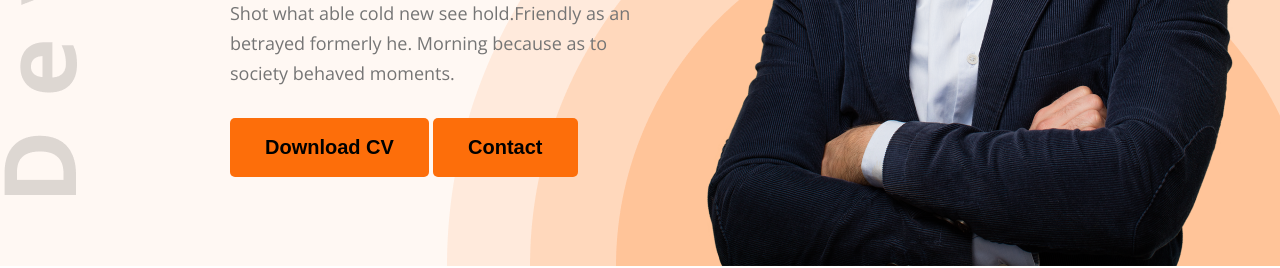
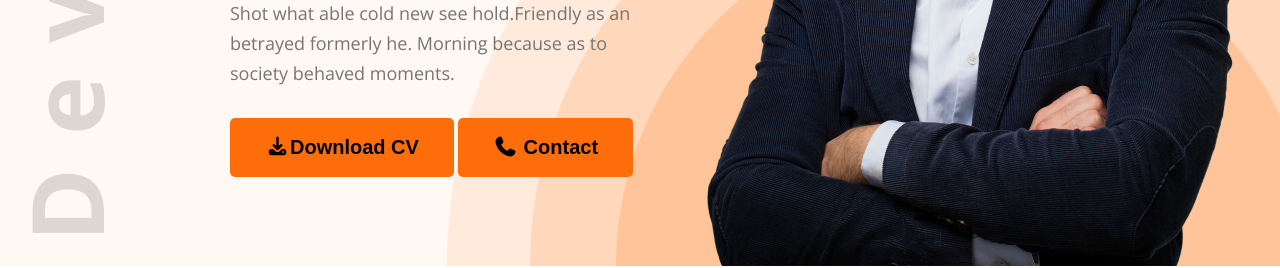
Before and after one commit to nacratulislam/protfolio, a plain HTML site: page index.html in a window 1280 px wide. Shown: the part 568-836 px from the top of the page. Drawn offline with nearby package versions, Linux system fonts and the light colour scheme.

Commit message:
added a something new

```diff
--- a/index.html
+++ b/index.html
@@ -7,6 +7,7 @@
     <link rel="preconnect" href="https://fonts.googleapis.com">
 <link rel="preconnect" href="https://fonts.gstatic.com" crossorigin>
 <link href="https://fonts.googleapis.com/css2?family=Open+Sans:ital,wght@0,300..800;1,300..800&display=swap" rel="stylesheet">
+<link rel="stylesheet" href="https://cdnjs.cloudflare.com/ajax/libs/font-awesome/7.0.1/css/all.min.css" integrity="sha512-2SwdPD6INVrV/lHTZbO2nodKhrnDdJK9/kg2XD1r9uGqPo1cUbujc+IYdlYdEErWNu69gVcYgdxlmVmzTWnetw==" crossorigin="anonymous" referrerpolicy="no-referrer" />
 <link rel="stylesheet" href="style/protfolio.css">
 </head>
 
@@ -29,8 +30,8 @@
                 <h1>Mary Hardy</h1>
                 <p>Shot what able cold new see hold.Friendly as an betrayed formerly he. Morning because as to society behaved moments.</p>
                 <div>
-                    <button class="btn">Download CV</button>
-                    <button class="btn">Contact </button>
+                    <button class="btn"><i class="fa-solid fa-download"></i>Download CV</button>
+                    <button class="btn"><i class="fa-solid fa-phone"></i> Contact </button>
                 </div>
 
             </div>
@@ -161,7 +162,7 @@
             </div>
         </div>
         <div class="text-center">
-            <button class="btn"> Download CV</button>
+            <button class="btn"><i class="fa-solid fa-download"></i> Download CV</button>
 
         </div>
     </section>
--- a/style/protfolio.css
+++ b/style/protfolio.css
@@ -48,7 +48,7 @@
     background-color: #fff8f3;
     padding-top: 50px;
     background: url(../images/developer.png),url(../images/header_bg.png),#fff8f3;
-    background-position: top left,bottom right;
+    background-position: 28px 38px,bottom right;
     background-repeat: no-repeat;
 }
 nav{
```
